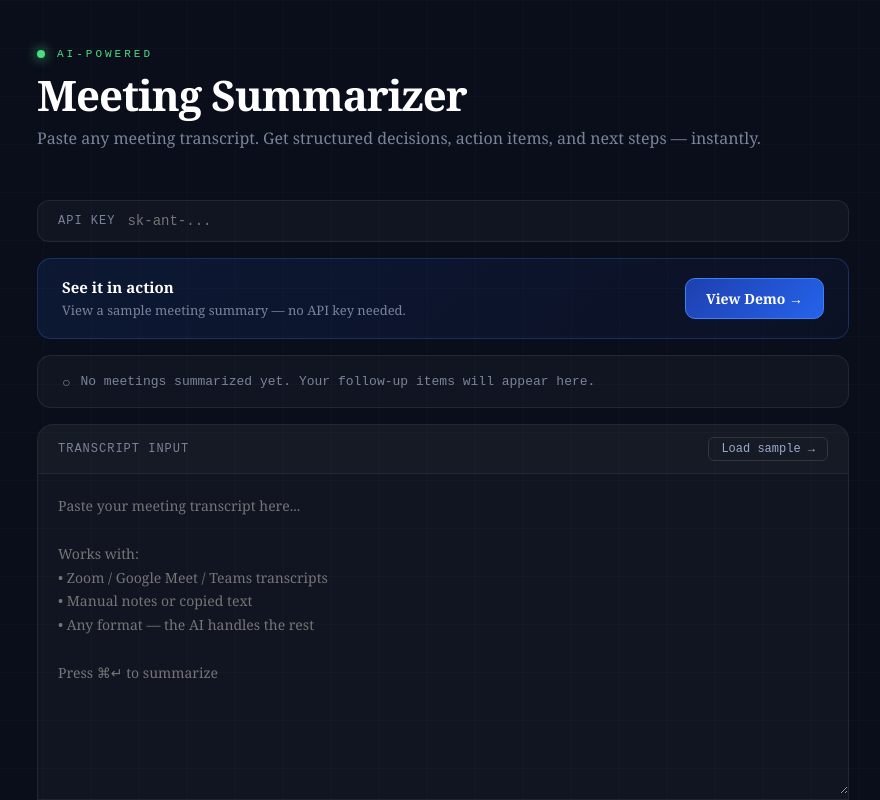
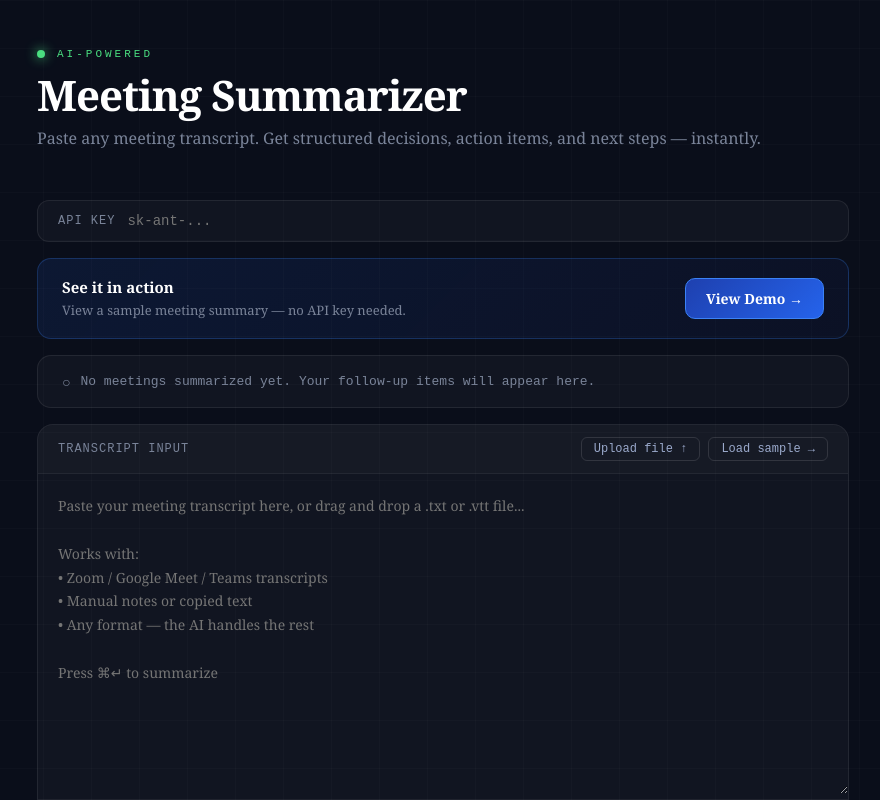
Before and after one commit to NSurawski/meeting-summarizer, a React (Vite) app: page / in a window 1280 px wide. Shown: the top 800 px of the page, without its empty margins (197-1077 px from the left). Built offline with nearby package versions, Linux system fonts and the light colour scheme.

Commit message:
feat: add file upload and drag-and-drop for transcript input
Supports .txt and .vtt files via button or drag-and-drop onto the
transcript area. VTT files are stripped of headers and timestamps
before loading.

```diff
--- a/src/MeetingSummarizer.jsx
+++ b/src/MeetingSummarizer.jsx
@@ -72,7 +72,26 @@ export default function MeetingSummarizer() {
     catch { return []; }
   });
   const [trackerOpen, setTrackerOpen] = useState(true);
+  const [dragOver, setDragOver] = useState(false);
   const textareaRef = useRef(null);
+  const fileInputRef = useRef(null);
+
+  const handleFile = (file) => {
+    if (!file) return;
+    const reader = new FileReader();
+    reader.onload = (e) => {
+      let text = e.target.result;
+      if (file.name.endsWith(".vtt")) {
+        text = text.split("\n")
+          .filter(line => !/^WEBVTT|^\d{2}:\d{2}|^NOTE/.test(line) && line.trim() !== "")
+          .join("\n").trim();
+      }
+      setTranscript(text);
+      setSummary(null);
+      setError(null);
+    };
+    reader.readAsText(file);
+  };
 
   const unresolvedItems = savedMeetings.flatMap(m => [
     ...m.actionItems.filter(a => !a.resolved).map((a, i) => ({ ...a, type: "action", index: i, origIndex: m.actionItems.indexOf(a), meetingId: m.id, meetingTitle: m.title })),
@@ -420,13 +439,20 @@ export default function MeetingSummarizer() {
         {!summary ? (
           /* Input Panel */
           <div>
-            <div style={{
-              background: "rgba(255,255,255,0.03)",
-              border: "1px solid rgba(255,255,255,0.08)",
+            <div
+              onDragOver={e => { e.preventDefault(); setDragOver(true); }}
+              onDragEnter={e => { e.preventDefault(); setDragOver(true); }}
+              onDragLeave={e => { if (!e.currentTarget.contains(e.relatedTarget)) setDragOver(false); }}
+              onDrop={e => { e.preventDefault(); setDragOver(false); handleFile(e.dataTransfer.files[0]); }}
+              style={{
+                background: dragOver ? "rgba(59,130,246,0.06)" : "rgba(255,255,255,0.03)",
+                border: `1px solid ${dragOver ? "rgba(59,130,246,0.5)" : "rgba(255,255,255,0.08)"}`,
                 borderRadius: 16,
                 overflow: "hidden",
-              marginBottom: 16
-            }}>
+                marginBottom: 16,
+                transition: "background 0.15s, border-color 0.15s"
+              }}
+            >
               {/* Textarea toolbar */}
               <div style={{
                 display: "flex", alignItems: "center", justifyContent: "space-between",
@@ -437,6 +463,21 @@ export default function MeetingSummarizer() {
                 <span style={{ fontSize: 12, color: "#7A8499", fontFamily: "'Courier New', monospace", letterSpacing: 1 }}>
                   TRANSCRIPT INPUT
                 </span>
+                <div style={{ display: "flex", gap: 8 }}>
+                  <button
+                    onClick={() => fileInputRef.current?.click()}
+                    style={{
+                      background: "none", border: "1px solid rgba(255,255,255,0.12)",
+                      borderRadius: 6, padding: "4px 12px",
+                      color: "#9BAACC", fontSize: 12, cursor: "pointer",
+                      fontFamily: "'Courier New', monospace",
+                      transition: "all 0.15s"
+                    }}
+                    onMouseEnter={e => { e.target.style.borderColor = "rgba(255,255,255,0.3)"; e.target.style.color = "#E8EDF5"; }}
+                    onMouseLeave={e => { e.target.style.borderColor = "rgba(255,255,255,0.12)"; e.target.style.color = "#9BAACC"; }}
+                  >
+                    Upload file ↑
+                  </button>
                   <button
                     onClick={loadSample}
                     style={{
@@ -452,13 +493,21 @@ export default function MeetingSummarizer() {
                     Load sample →
                   </button>
                 </div>
+                <input
+                  ref={fileInputRef}
+                  type="file"
+                  accept=".txt,.vtt"
+                  style={{ display: "none" }}
+                  onChange={e => { handleFile(e.target.files[0]); e.target.value = ""; }}
+                />
+              </div>
 
               <textarea
                 ref={textareaRef}
                 value={transcript}
                 onChange={e => setTranscript(e.target.value)}
                 onKeyDown={e => { if ((e.metaKey || e.ctrlKey) && e.key === "Enter") { e.preventDefault(); summarize(); } }}
-                placeholder="Paste your meeting transcript here...
+                placeholder="Paste your meeting transcript here, or drag and drop a .txt or .vtt file...
 
 Works with:
 • Zoom / Google Meet / Teams transcripts
```
Lines whose indentation alone changed are shown as unchanged.
